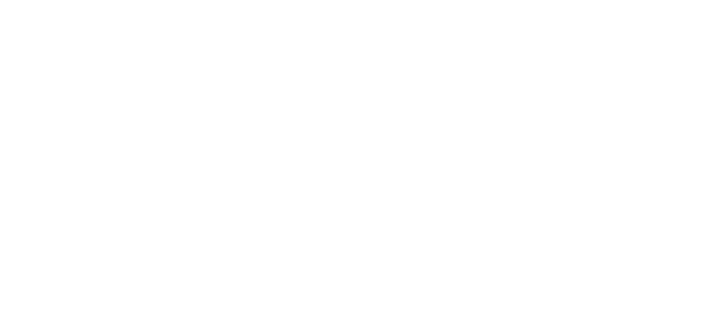
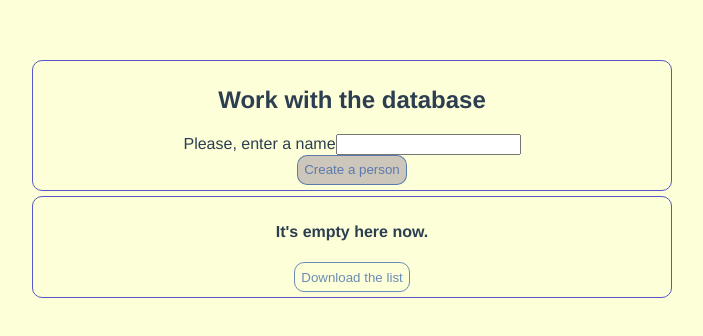
Before and after one commit to nadiiahonchar1/vue-task7, a Vue app: page / in a window 1280 px wide. Shown: the top 336 px of the page, without its empty margins (288-991 px from the left). Built offline with nearby package versions, Linux system fonts and the light colour scheme.

Commit message:
added AppPeopleList

```diff
--- a/src/App.vue
+++ b/src/App.vue
@@ -1,11 +1,50 @@
 <template>
-  <div></div>
+  <div class="container">
+    <form class="card" @submit.prevent="createPerson">
+      <h2>Work with the database</h2>
+      <div class="form-control">
+        <label for="name">Please, enter a name</label>
+        <input type="text" id="name" v-model.trim="name" />
+      </div>
+      <button class="btn ptimary" :disabled="name.length === 0">
+        Create a person
+      </button>
+    </form>
+    <app-people-list :people="people" @load="loadPeople"></app-people-list>
+  </div>
 </template>
 
 <script>
+import AppPeopleList from "./components/AppPeopleList.vue";
 export default {
   name: "App",
-  components: {},
+  components: { AppPeopleList },
+  data() {
+    return {
+      name: "",
+      people: [],
+    };
+  },
+  methods: {
+    async createPerson() {
+      const responce = await fetch(
+        "https://vue-with-http-a1483-default-rtdb.europe-west1.firebasedatabase.app/people.json",
+        {
+          method: "POST",
+          headers: {
+            ContentType: "application/json",
+          },
+          body: JSON.stringify({
+            firstName: this.name,
+          }),
+        }
+      );
+      const firebaseData = await responce.json();
+      console.log(firebaseData);
+      this.name = "";
+    },
+    loadPeople() {},
+  },
 };
 </script>
 
@@ -18,4 +57,63 @@
   color: #2c3e50;
   margin-top: 60px;
 }
+body {
+  background-color: rgb(251 255 132 / 30%);
+}
+
+.container {
+  margin: 0 auto;
+  width: 50vw;
+}
+
+.card {
+  border: 1px solid rgb(87, 87, 199);
+  border-radius: 10px;
+}
+
+.card-title {
+  margin-bottom: 10px;
+}
+
+.card {
+  margin-bottom: 5px;
+  padding: 5px 20px;
+}
+.centeder {
+  display: flex;
+  justify-content: center;
+  gap: 10px;
+}
+.btn {
+  display: inline-block;
+  min-width: 100px;
+  height: 30px;
+  border-radius: 10px;
+  background-color: transparent;
+  border: 1px solid #2756a8ad;
+  color: #2756a8ad;
+  cursor: pointer;
+}
+
+.danger {
+  color: rgb(219, 29, 29);
+  border: 1px solid red;
+}
+
+.primary {
+  /* color: orange;
+  border: 1px solid orange; */
+  background-color: #2756a8ad;
+  border: transparent;
+  color: white;
+}
+
+.btn:hover {
+  border: transparent;
+  background-color: rgb(0, 119, 128);
+  color: white;
+}
+[disabled] {
+  background-color: #ccc7ba;
+}
 </style>
--- /dev/null
+++ b/src/components/AppPeopleList.vue
@@ -0,0 +1,22 @@
+<template>
+  <div v-if="people.length !== 0">
+    <div class="card" v-for="person in people" :key="person">
+      <h3>
+        {{ person }}
+      </h3>
+    </div>
+  </div>
+  <div class="card" v-else>
+    <h4>It's empty here now.</h4>
+    <button class="btn" @click="$emit('load')">Download the list</button>
+  </div>
+</template>
+
+<script>
+export default {
+  emits: ["load"],
+  props: ["people"],
+};
+</script>
+
+<style lang="scss" scoped></style>
```
